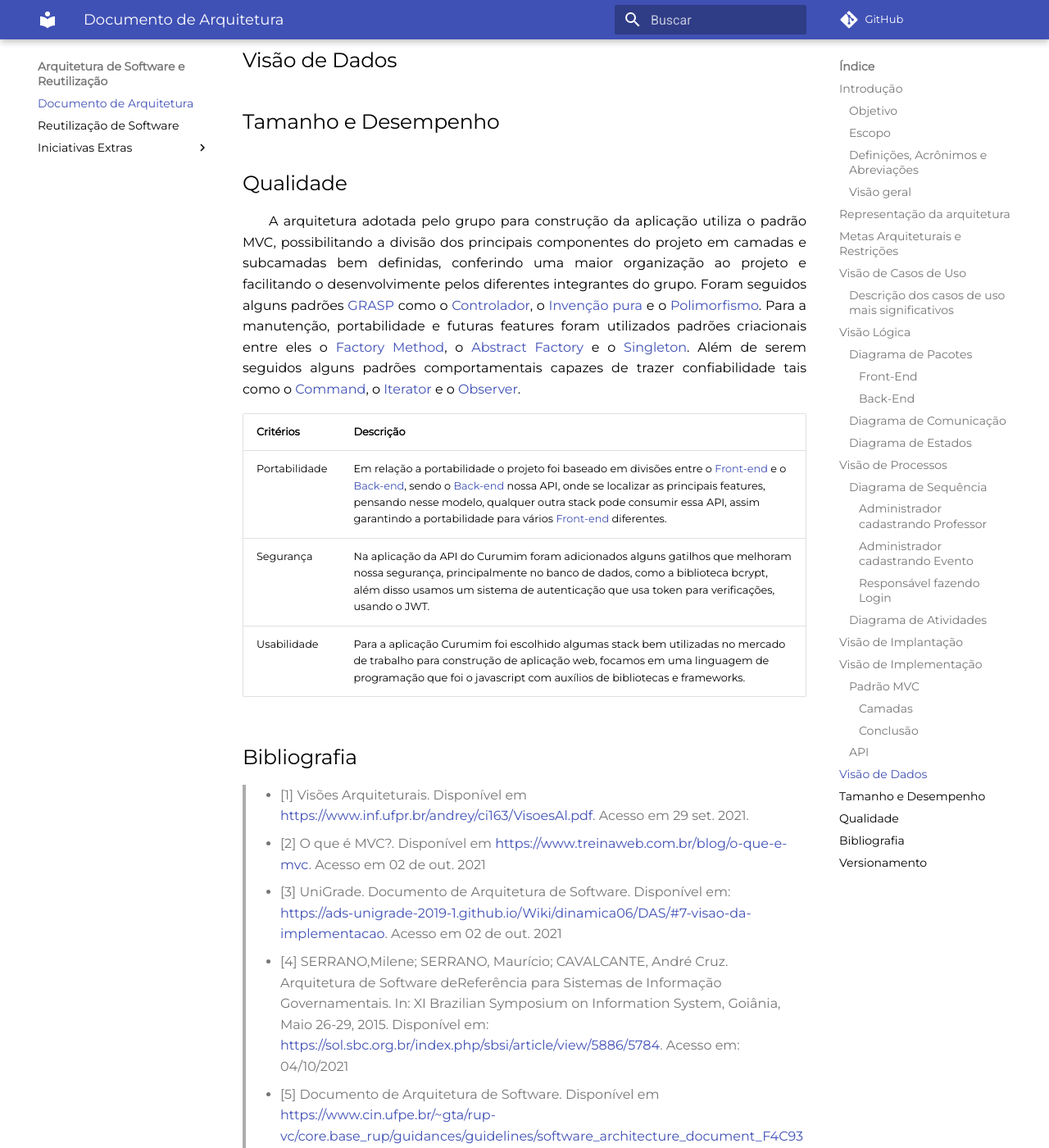
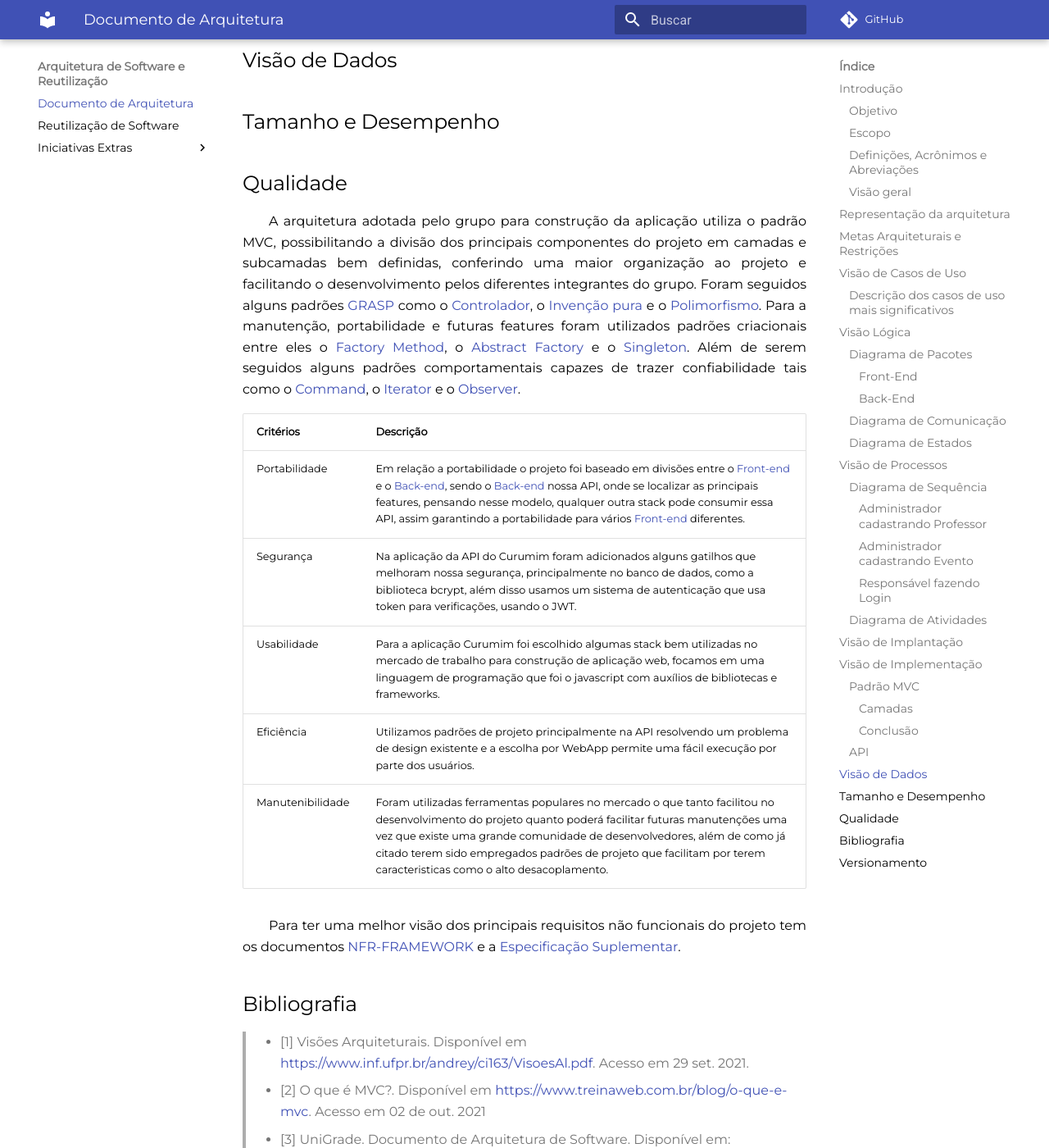
Before and after one commit to UnBArqDsw2021-1/2021.1_G6_Curumim, an MkDocs documentation site: the page built from docs/arquitetura-reutilizacao/arquitetura.md, in a window 1280 px wide and 1400 px high, scrolled down 11322 px. Shown: the whole window at 82% size. Built offline with MkDocs 1.6.1 and Material for MkDocs 9.7.7, drawn with Linux system fonts in a browser that asks for light colours; comment, search, counter and statistics services are not loaded; some of the changed text lies outside the part shown.

Commit message:
doc(#217) Ajustes no tópico de qualidade

```diff
--- a/docs/arquitetura-reutilizacao/arquitetura.md
+++ b/docs/arquitetura-reutilizacao/arquitetura.md
@@ -191,14 +191,17 @@
 
 ## Qualidade
 
-&emsp;&emsp;A arquitetura adotada pelo grupo para construção da aplicação utiliza o padrão MVC, possibilitando a divisão dos principais componentes do projeto em camadas e subcamadas bem definidas, conferindo uma maior organização ao projeto e facilitando o desenvolvimente pelos diferentes integrantes do grupo. Foram seguidos alguns padrões [GRASP](../padroes-de-projeto/grasp.md) como o [Controlador](../padroes-de-projeto/grasp.md), o [Invenção pura](../padroes-de-projeto/grasp.md) e o [Polimorfismo](../padroes-de-projeto/grasp.md). Para a manutenção, portabilidade e futuras features foram utilizados padrões criacionais entre eles o [Factory Method](../padroes-de-projeto/gofs-criacionais.md), o [Abstract Factory](../padroes-de-projeto/gofs-criacionais.md) e o [Singleton](../padroes-de-projeto/gofs-criacionais.md). Além de serem seguidos alguns padrões comportamentais capazes de trazer confiabilidade tais como o [Command](../padroes-de-projeto/gofs-comportamentais.md), o [Iterator](../padroes-de-projeto/gofs-comportamentais.md) e o [Observer](../padroes-de-projeto/gofs-comportamentais.md).
+&emsp;&emsp;A arquitetura adotada pelo grupo para construção da aplicação utiliza o padrão MVC, possibilitando a divisão dos principais componentes do projeto em camadas e subcamadas bem definidas, conferindo uma maior organização ao projeto e facilitando o desenvolvimento pelos diferentes integrantes do grupo. Foram seguidos alguns padrões [GRASP](../padroes-de-projeto/grasp.md) como o [Controlador](../padroes-de-projeto/grasp.md), o [Invenção pura](../padroes-de-projeto/grasp.md) e o [Polimorfismo](../padroes-de-projeto/grasp.md). Para a manutenção, portabilidade e futuras features foram utilizados padrões criacionais entre eles o [Factory Method](../padroes-de-projeto/gofs-criacionais.md), o [Abstract Factory](../padroes-de-projeto/gofs-criacionais.md) e o [Singleton](../padroes-de-projeto/gofs-criacionais.md). Além de serem seguidos alguns padrões comportamentais capazes de trazer confiabilidade tais como o [Command](../padroes-de-projeto/gofs-comportamentais.md), o [Iterator](../padroes-de-projeto/gofs-comportamentais.md) e o [Observer](../padroes-de-projeto/gofs-comportamentais.md).
 
 | Critérios| Descrição|
 |-------|---------|
 |Portabilidade| Em relação a portabilidade o projeto foi baseado em divisões entre o [Front-end](../../base/requisitos/modelagem/lexicos/#front-end) e o [Back-end](../../base/requisitos/modelagem/lexicos/#Back-end), sendo o [Back-end](../../base/requisitos/modelagem/lexicos/#Back-end) nossa API, onde se localizar as principais features, pensando nesse modelo, qualquer outra stack pode consumir essa API, assim garantindo a portabilidade para vários [Front-end](../../base/requisitos/modelagem/lexicos/#front-end) diferentes.|
 |Segurança| Na aplicação da API do Curumim foram adicionados alguns gatilhos que melhoram nossa segurança, principalmente no banco de dados, como a biblioteca bcrypt, além disso usamos um sistema de autenticação que usa token para verificações, usando o JWT.|
 |Usabilidade| Para a aplicação Curumim foi escolhido algumas stack bem utilizadas no mercado de trabalho para construção de aplicação web, focamos em uma linguagem de programação que foi o javascript com auxílios de bibliotecas e frameworks.|
+|Eficiência| Utilizamos padrões de projeto principalmente na API resolvendo um problema de design existente e a escolha por WebApp permite uma fácil execução por parte dos usuários.|
+|Manutenibilidade| Foram utilizadas ferramentas populares no mercado o que tanto facilitou no desenvolvimento do projeto quanto poderá facilitar futuras manutenções uma vez que existe uma grande comunidade de desenvolvedores, além de como já citado terem sido empregados padrões de projeto que facilitam por terem caracteristicas como o alto desacoplamento. |
 
+&emsp;&emsp;Para ter uma melhor visão dos principais requisitos não funcionais do projeto tem os documentos [NFR-FRAMEWORK](../../base/requisitos/modelagem/nfr-framework) e a [Especificação Suplementar](../../base/requisitos/modelagem/especificacao-suplementar).
 
 ## Bibliografia
 
@@ -221,3 +224,4 @@
 |1.7|05/10/2021| Adição da visão dos casos de uso | Mateus O. Patrício e Gabriel Bonifácio |
 |1.8|08/10/2021| Ajustes das visões de casos de uso, lógica, de processos e de implementação | Daniel Porto |
 |1.9|10/10/2021| Criando tópico de qualidade | Francisco Ferreira e Nilo Mendonça|
+|2.0|14/10/2021| Revisão do tópico de qualidade | Daniel Porto, Mateus O. Patrício e Gabriel Bonifácio |
```
